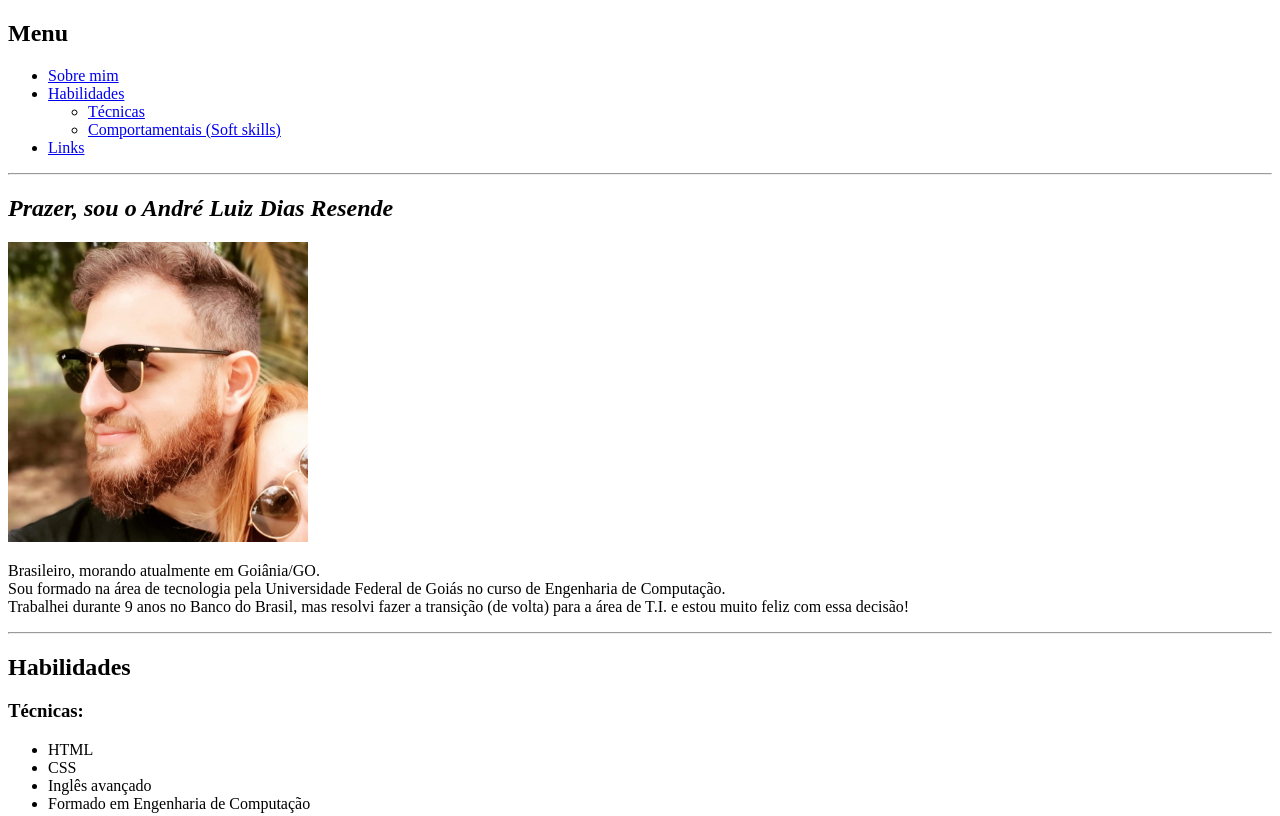
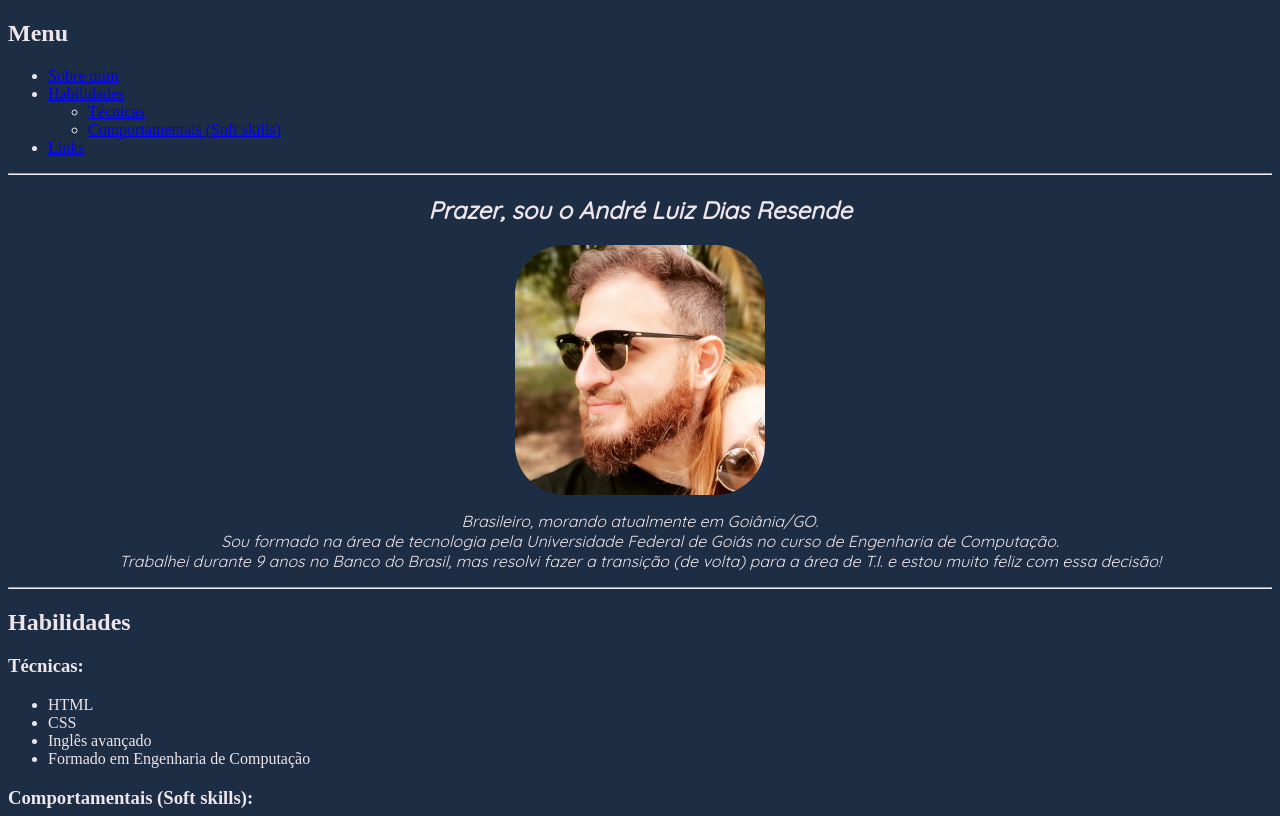
Before and after one commit to andreresende36/andreresende36.github.io, a plain HTML site: page index.html in a window 1280 px wide. Shown: the top 816 px of the page. Drawn offline with Linux system fonts and the light colour scheme.

Commit message:
Alteração de cores e estilos com CSS

```diff
--- a/index.html
+++ b/index.html
@@ -1,15 +1,40 @@
 <!DOCTYPE html>
 <html lang="pt-br">
+
 <head>
     <meta charset="UTF-8">
     <meta http-equiv="X-UA-Compatible" content="IE=edge">
     <meta name="viewport" content="width=device-width, initial-scale=1.0">
     <title>André Resende - Portfólio Web</title>
+    <link href="https://fonts.googleapis.com/css2?family=Quicksand&display=swap" rel="stylesheet">
+    <style>
+        #nome{
+
+            font-family: Quicksand, sans-serif;
+            text-align: center;
+        }
+        body{
+            background-color: #1D2D44;
+            color: #EEE5E9;
+        }
+        p{
+            font-family: Quicksand, sans-serif;
+            font-style: italic;
+            font-size: 16px;
+            text-align: center;
+        }
+        #foto{
+            border-radius: 20%;
+            display: block;
+            margin: 0px auto;
+        }
+    </style>
 </head>
+
 <body>
     <h2>Menu</h2>
     <ul>
-        <li><a href="#sobremim">Sobre mim</a></li>
+        <li><a href="#nome">Sobre mim</a></li>
         <li><a href="#habilidades">Habilidades</a></li>
         <ul>
             <li><a href="#tecnicas">Técnicas</a></li>
@@ -20,10 +45,10 @@
     <hr>
 
     <!-- Nome -->
-    <h2 id="sobremim"><em>Prazer, sou o André Luiz Dias Resende</em></h2>
+    <h2 id="nome"><em>Prazer, sou o André Luiz Dias Resende</em></h2>
 
     <!-- Foto -->
-    <img src="andre.jpg" alt="andre-resende" width="300px" id="foto">
+    <img src="andre.jpg" alt="andre-resende" width="250px" id="foto">
 
     <!-- Nacionalidade e local de moradia -->
     <p>Brasileiro, morando atualmente em Goiânia/GO. <br>Sou formado na área de tecnologia pela Universidade Federal de Goiás no curso de Engenharia de Computação.<br>Trabalhei durante 9 anos no Banco do Brasil, mas resolvi fazer a transição (de volta) para a área de T.I. e estou muito feliz com essa decisão!</p>
```
